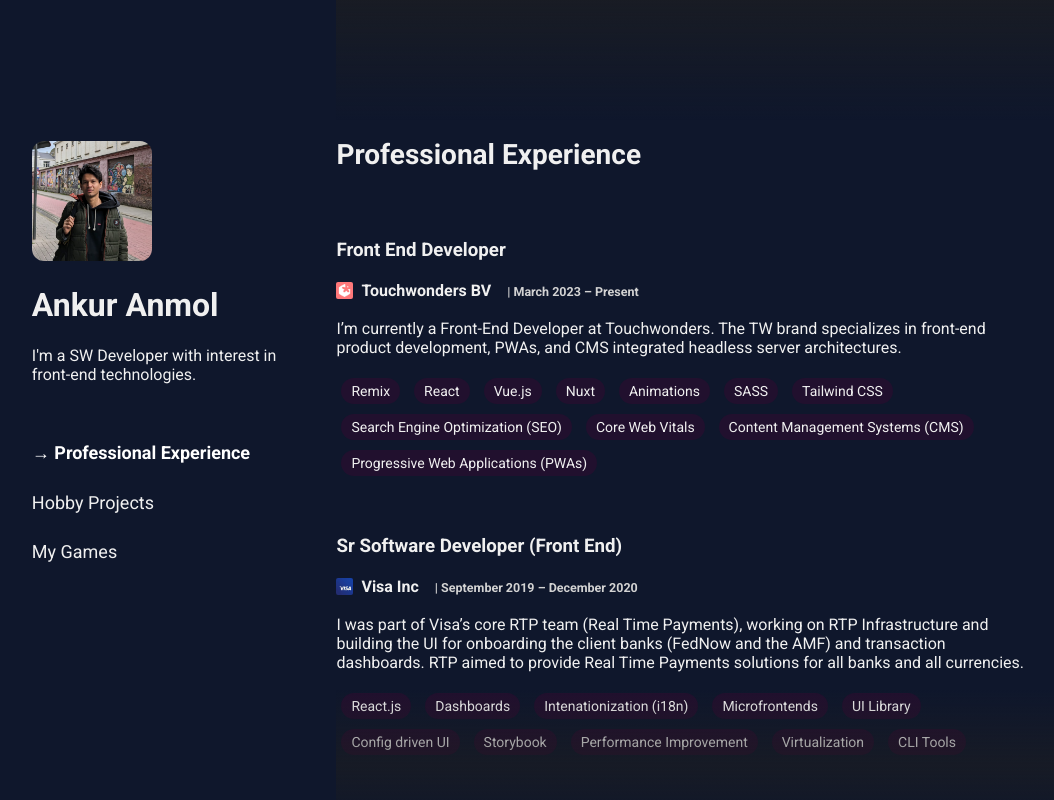
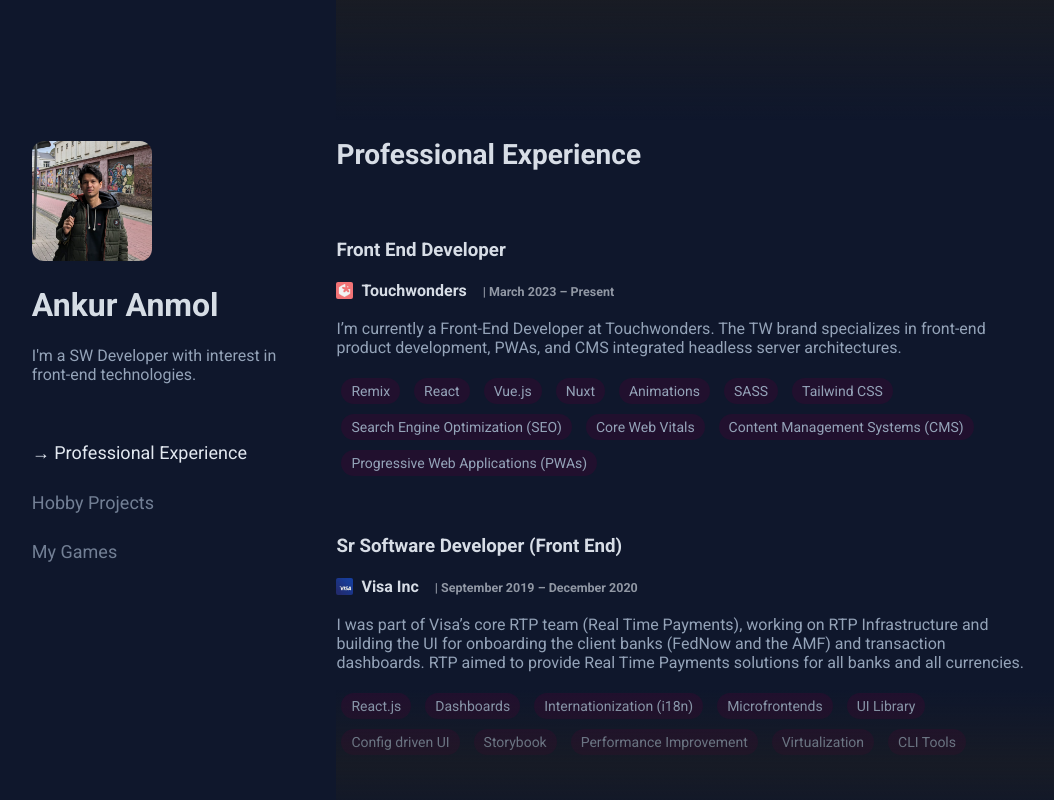
Before and after one commit to ankur1812/ankur1812.github.io, a plain HTML site: page index.html in a window 1280 px wide. Shown: the top 800 px of the page, without its empty margins (109-1163 px from the left). Drawn offline with Linux system fonts and the light colour scheme.

Commit message:
updates2

```diff
--- a/index.html
+++ b/index.html
@@ -3,8 +3,9 @@
 <head>
     <meta charset="UTF-8">
     <meta name="viewport" content="width=device-width, initial-scale=1.0">
-    <title>Portfolio</title>
+    <title>@Ankur1812</title>
     <link rel="stylesheet" href="styles.css">
+    <!-- <link rel="icon" href="/assets/favicon.ico" type="image/x-icon"> -->
     <style>
         /* Add scroll detection and animations */
         .main-panel {
@@ -38,7 +39,7 @@
                         Front End Developer
                         <span class="company-details">
                             <img src="./assets/tw-logo.jpeg" alt="touchwonders logo" title="Touchwonders logo" class="logo">
-                            <span>Touchwonders BV <span class="date">March 2023 – Present</span></span>
+                            <span>Touchwonders <span class="date">March 2023 – Present</span></span>
                         </span>
                     </h3>
                     <p>I’m currently a Front-End Developer at Touchwonders. The TW brand specializes in front-end product development, PWAs, and CMS integrated headless server architectures.</p>
@@ -70,7 +71,7 @@
                     <div class="skills">
                         <span class="chip">React.js</span>
                         <span class="chip">Dashboards</span>
-                        <span class="chip">Intenationization (i18n)</span>
+                        <span class="chip">Internationization (i18n)</span>
                         <span class="chip">Microfrontends</span>
                         <span class="chip">UI Library</span>
                         <span class="chip">Config driven UI</span>
@@ -140,7 +141,7 @@
                             <span class="arrow"> &rarr; </span>
                         </h3>
                     </div>
-                    <p>A chrome extension built to skip YouTube ads and control video playbacks.</p>
+                    <p>A chrome extension built to control video playbacks / skip youtube ads.</p>
                 </a>
 
                 <a class="hobby-item" href="https://chromewebstore.google.com/detail/mbppjdfmgdlhakpabemcmhnckanjdjmn" target="_blank">
@@ -151,7 +152,7 @@
                             <span class="arrow"> &rarr; </span>
                         </h3>
                     </div>
-                    <p>A chrome extension to restrict unauthorized access to your web accounts.</p>
+                    <p>Chrome extension to restrict unauthorized access to your web accounts.</p>
                 </a>
 
                 <a class="hobby-item" href="https://chromewebstore.google.com/detail/codeview-vs-code-plugin-f/ehalonjekdjbmgkfnphcoebgjdlfjdhk" target="_blank">
@@ -163,6 +164,18 @@
                         </h3>
                     </div>
                     <p>A VS Code inspired IDE plugin for GitHub.</p>
+                </a>
+
+
+                <a class="hobby-item" href="https://www.npmjs.com/package/chrome-extensions-cli" target="_blank">
+                    <div class="hobby-header">
+                        <img src="./assets/npm-logo.png">
+                        <h3>
+                            Chrome Extensions CLI
+                            <span class="arrow"> &rarr; </span>
+                        </h3>
+                    </div>
+                    <p>A CLI tool for building chrome extensions.</p>
                 </a>
 
                 <!-- <div class="project-item">
--- a/styles.css
+++ b/styles.css
@@ -7,8 +7,9 @@ body {
     margin: 0;
     font-family: 'Roboto', sans-serif; /* Updated font-family */
     background-color: #0F172C; /* Dark theme background */
-    color: #f0f0f0; /* Light text color for contrast */
+    color: #94a3b8; /* Light text color for contrast */
     scroll-behavior: smooth; /* Smooth scrolling */
+    cursor: default;
 }
 
 /* Sidebar */
@@ -16,7 +17,7 @@ body {
     position: fixed;
     width: 22%;
     padding: 1%;
-    color: #f0f0f0; /* Light text color in sidebar */
+    color: inherit; /* Light text color in sidebar */
     box-shadow: none; /* Removed box shadow */
     background: none; /* No background color */
     height: 100vh; /* Full viewport height */
@@ -29,13 +30,13 @@ body {
     width: 68%;
     padding: 1%;
     /* background: #121212; */
-    color: #f0f0f0; /* Light text color in main panel */
+    color: inherit; /* Light text color in main panel */
 }
 .main-panel {
     margin-left: 30%;
     width: 68%;
     padding: 1%;
-    color: #f0f0f0; /* Light text color in main panel */
+    color: inherit; /* Light text color in main panel */
     position: relative; /* For pseudo-element positioning */
     overflow: hidden; /* Hide overflow to keep fade effect clean */
 }
@@ -81,24 +82,30 @@ body {
 .tab-link {
     display: block;
     padding: 10px 0;
-    color: #f0f0f0;
+    color: inherit;
     text-decoration: none;
     font-size: 18px;
     margin-bottom: 8px;
     border-radius: 4px;
+    opacity: 0.75;
     transition: color 0.3s;
 }
 
-.tab-link.active {
-    color: white; /* Blue color for active tabs */
-    font-weight: bold;
-}
-.tab-link.active::before {
-    content: '→ ';
+.tab-link.active, .tab-link:hover {
+    opacity: 1;
+    color: #e2e8f0; /* Blue color for active tabs */
 }
 
-.tab-link:hover {
-    color: white; /* Blue color on hover */
+.tab-link::before {
+    min-width: 0px;
+    transform: scaleX(0)
+}
+.tab-link.active::before, .tab-link:hover::before {
+    content: '→ ';
+    transform: scale(1.5);
+    width: 120px;
+    /* transition: transform 3s; */
+
 }
 
 /* Section Headers */
@@ -146,7 +153,7 @@ h2 {
     margin: 5px;
     background-color: #21102e;
     cursor: pointer;
-    color: #f0f0f0;
+    color: inherit;
     border-radius: 16px;
     font-size: 14px;
 }
@@ -221,8 +228,16 @@ header {
     padding: 16px;
 }
 
-header h1 {
+header {
     margin: 0;
+}
+
+h1, h2, h3 {
+    color: #e2e8f0;
+    /* color: lightblue; */
+    /* color: lightcyan; */
+    opacity: 0.95;
+    /* color: #ceead4; */
 }
 
 .company-details {
@@ -235,7 +250,8 @@ header h1 {
 }
 
 .date {
-    color: lightgray;
+    /* color: lightgray; */
+    opacity: 0.65;
     font-size: 12.5px;
     margin-left: 12px;
 }
```
